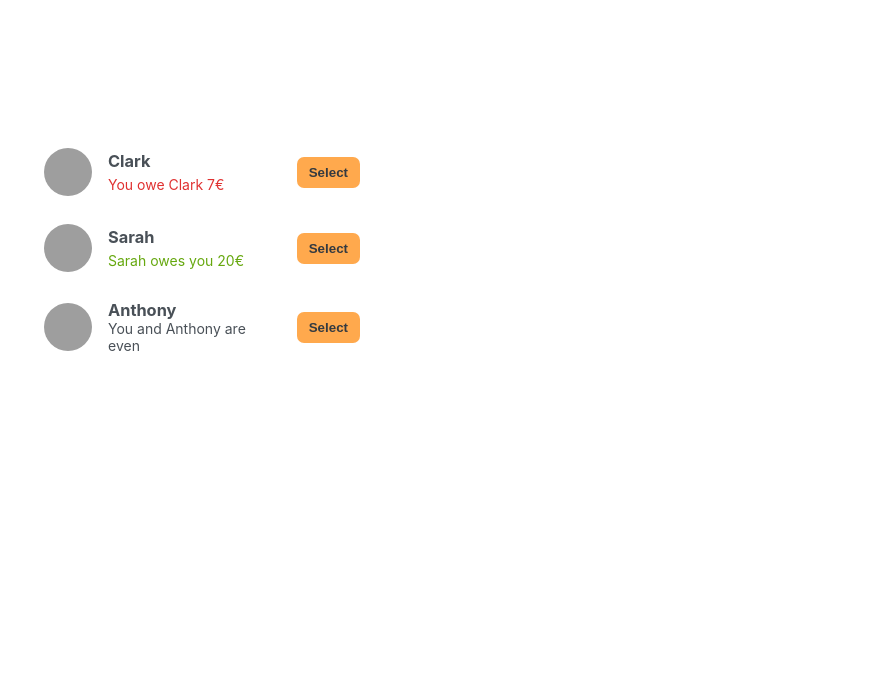
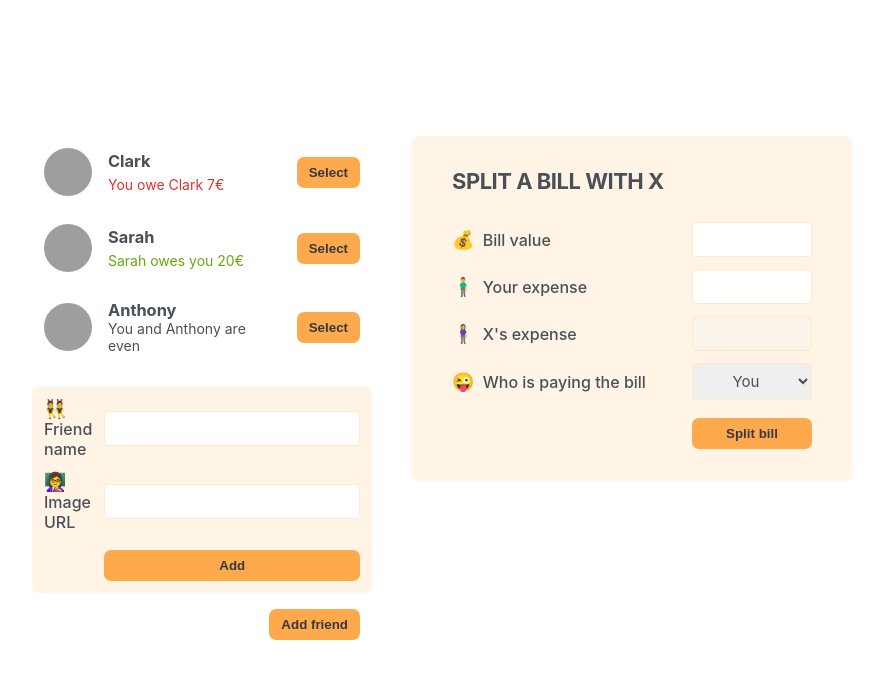
Before and after one commit to jackrichter/eat-n-split-proj3, a React (Create React App) app: page / in a window 1280 px wide. Shown: the top 678 px of the page, without its empty margins (198-1081 px from the left). Built offline with nearby package versions, Linux system fonts and the light colour scheme; grey boxes are pictures that could not be loaded.

Commit message:
Static content: The forms.

```diff
--- a/src/App.js
+++ b/src/App.js
@@ -24,7 +24,10 @@
     <div className="app">
       <div className="sidebar">
         <FriendsList />
+        <FormAddFriend />
+        <Button>Add friend</Button>
       </div>
+      <FormSplitBill />
     </div>
   );
 }
@@ -59,7 +62,51 @@
       )}
       {friend.balance === 0 && <p>You and {friend.name} are even</p>}
 
-      <button className="button">Select</button>
+      <Button>Select</Button>
     </li>
   );
 }
+
+// Reusable Component
+function Button({ children }) {
+  return <button className="button">{children}</button>;
+}
+
+function FormAddFriend() {
+  return (
+    <form className="form-add-friend">
+      <label>👯 Friend name</label>
+      <input type="text" />
+
+      <label>👩‍🏫 Image URL</label>
+      <input type="text" />
+
+      <Button>Add</Button>
+    </form>
+  );
+}
+
+function FormSplitBill() {
+  return (
+    <form className="form-split-bill">
+      <h2>Split a bill with X</h2>
+
+      <label>💰 Bill value</label>
+      <input type="text" />
+
+      <label>🧍‍♂️ Your expense</label>
+      <input type="text" />
+
+      <label>🧍‍♀️ X's expense</label>
+      <input type="text" disabled />
+
+      <label>😜 Who is paying the bill</label>
+      <select>
+        <option value="user">You</option>
+        <option value="friend">X</option>
+      </select>
+
+      <Button>Split bill</Button>
+    </form>
+  );
+}
```
